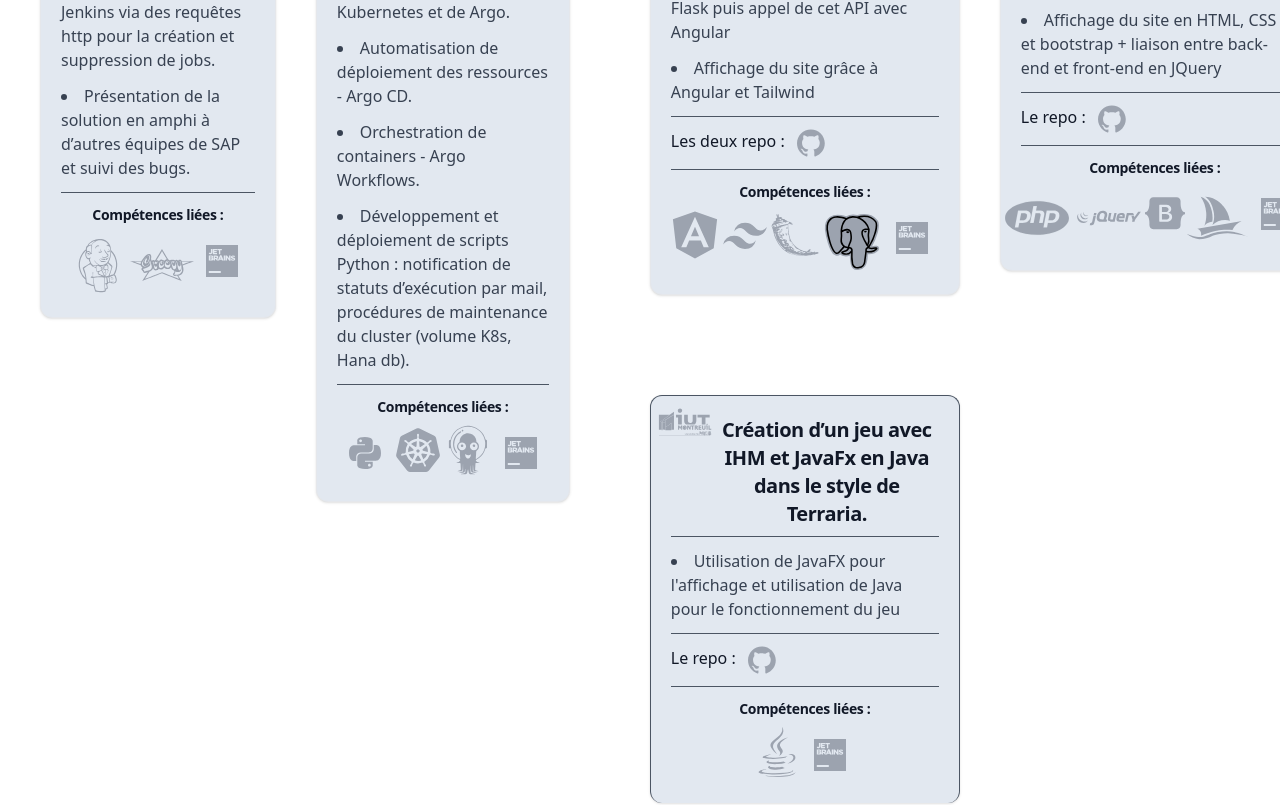
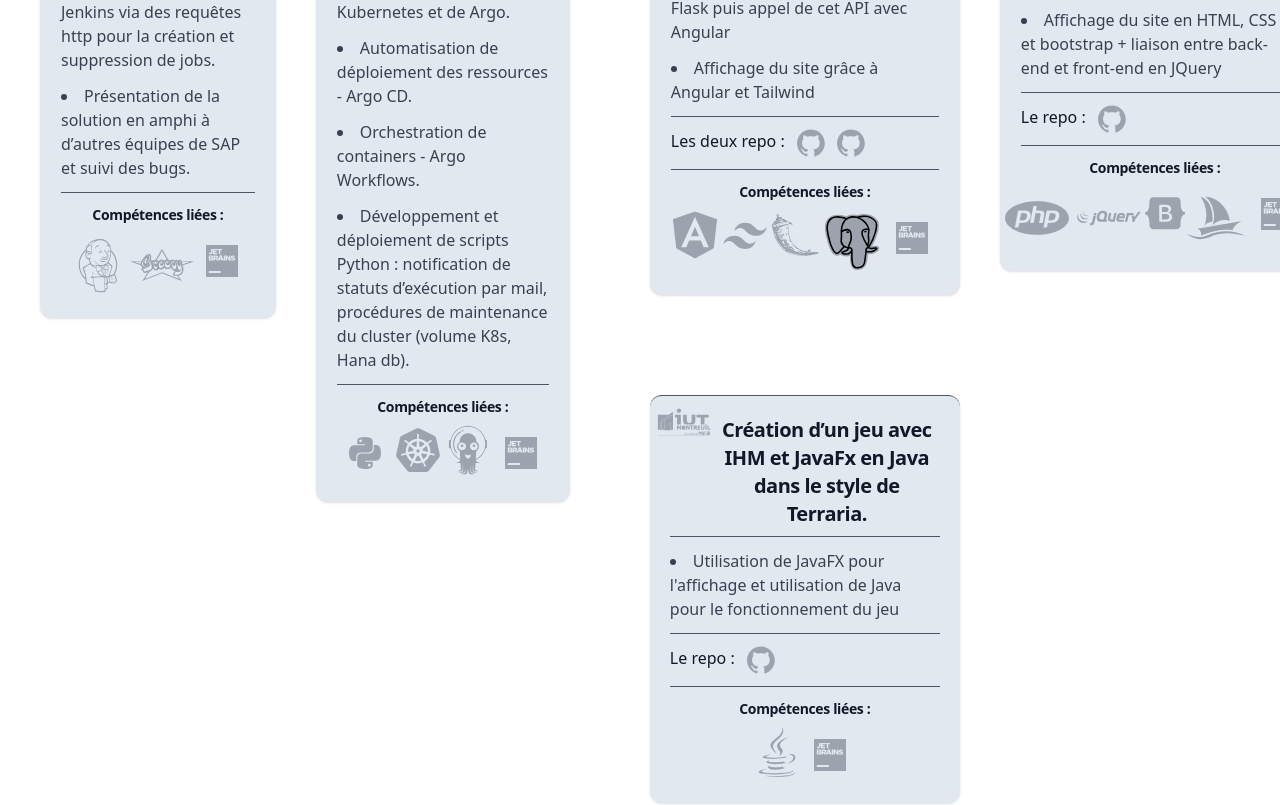
Before and after one commit to Armandpro12/Armandpro12.github.io, an Angular app: page / in a window 1280 px wide. Shown: the part 3683-4488 px from the top of the page. Built offline with nearby package versions, Linux system fonts and the light colour scheme.

Commit message:
now separated github repo and not just one button for both

```diff
--- a/src/app/pages/experiences-page/experiences-page.component.html
+++ b/src/app/pages/experiences-page/experiences-page.component.html
@@ -1081,7 +1081,10 @@
             <div class="mt-3">
               <div class="flex mt-3">
                 <p class="text-gray-900 dark:text-white">Les deux repo : </p>
-                <a href="https://github.com/DUT-Info-Montreuil/SAE-5.A-Back-EDT-APP-FABJM" onclick="window.open('https://github.com/DUT-Info-Montreuil/SAE-5.A-Front-EDT-APP');" class="ml-3">
+                <a href="https://github.com/DUT-Info-Montreuil/SAE-5.A-Back-EDT-APP-FABJM" class="ml-3">
+                  <svg viewBox="0 0 31 30" fill="none" xmlns="http://www.w3.org/2000/svg" class="md:w-7 md:h-7 w-6 h-6"><path fill-rule="evenodd" clip-rule="evenodd" d="M15.3789 0C6.88347 0 0 6.88347 0 15.3789C0 22.1723 4.40542 27.9394 10.5179 29.9719C11.2889 30.112 11.5692 29.6415 11.5692 29.2309C11.5692 28.8655 11.5542 27.8993 11.5492 26.6177C7.26894 27.5439 6.36783 24.5552 6.36783 24.5552C5.66697 22.778 4.66073 22.3024 4.66073 22.3024C3.26401 21.3513 4.76586 21.3713 4.76586 21.3713C6.30776 21.4814 7.11876 22.9532 7.11876 22.9532C8.49044 25.3061 10.7182 24.6253 11.5943 24.2348C11.7344 23.2386 12.1349 22.5627 12.5705 22.1773C9.15626 21.7918 5.56685 20.4702 5.56685 14.5779C5.56685 12.8959 6.16759 11.5242 7.14879 10.4478C6.9936 10.0624 6.46295 8.49545 7.29898 6.37785C7.29898 6.37785 8.59057 5.96734 11.5292 7.95478C12.7557 7.61436 14.0723 7.44416 15.3789 7.43915C16.6855 7.44416 18.0021 7.61436 19.2287 7.95478C22.1673 5.96734 23.4538 6.37785 23.4538 6.37785C24.2949 8.49545 23.7692 10.0624 23.609 10.4478C24.5953 11.5242 25.186 12.8959 25.186 14.5779C25.186 20.4852 21.5916 21.7818 18.1673 22.1673C18.718 22.6378 19.2086 23.579 19.2086 25.0108C19.2086 27.0683 19.1936 28.7253 19.1936 29.2309C19.1936 29.6415 19.4689 30.122 20.2499 29.9719C26.3574 27.9344 30.7578 22.1723 30.7578 15.3789C30.7578 6.88347 23.8744 0 15.3789 0Z" fill="#9ca3af"></path></svg>
+                </a>
+                <a href="https://github.com/DUT-Info-Montreuil/SAE-5.A-Front-EDT-APP" class="ml-3">
                   <svg viewBox="0 0 31 30" fill="none" xmlns="http://www.w3.org/2000/svg" class="md:w-7 md:h-7 w-6 h-6"><path fill-rule="evenodd" clip-rule="evenodd" d="M15.3789 0C6.88347 0 0 6.88347 0 15.3789C0 22.1723 4.40542 27.9394 10.5179 29.9719C11.2889 30.112 11.5692 29.6415 11.5692 29.2309C11.5692 28.8655 11.5542 27.8993 11.5492 26.6177C7.26894 27.5439 6.36783 24.5552 6.36783 24.5552C5.66697 22.778 4.66073 22.3024 4.66073 22.3024C3.26401 21.3513 4.76586 21.3713 4.76586 21.3713C6.30776 21.4814 7.11876 22.9532 7.11876 22.9532C8.49044 25.3061 10.7182 24.6253 11.5943 24.2348C11.7344 23.2386 12.1349 22.5627 12.5705 22.1773C9.15626 21.7918 5.56685 20.4702 5.56685 14.5779C5.56685 12.8959 6.16759 11.5242 7.14879 10.4478C6.9936 10.0624 6.46295 8.49545 7.29898 6.37785C7.29898 6.37785 8.59057 5.96734 11.5292 7.95478C12.7557 7.61436 14.0723 7.44416 15.3789 7.43915C16.6855 7.44416 18.0021 7.61436 19.2287 7.95478C22.1673 5.96734 23.4538 6.37785 23.4538 6.37785C24.2949 8.49545 23.7692 10.0624 23.609 10.4478C24.5953 11.5242 25.186 12.8959 25.186 14.5779C25.186 20.4852 21.5916 21.7818 18.1673 22.1673C18.718 22.6378 19.2086 23.579 19.2086 25.0108C19.2086 27.0683 19.1936 28.7253 19.1936 29.2309C19.1936 29.6415 19.4689 30.122 20.2499 29.9719C26.3574 27.9344 30.7578 22.1723 30.7578 15.3789C30.7578 6.88347 23.8744 0 15.3789 0Z" fill="#9ca3af"></path></svg>
                 </a>
               </div>
@@ -2127,7 +2130,7 @@
           </div>
         </div>
       </div>
-      <div class="block max-w-sm m-5 mt-20 h-fit md:max-w-[310px] p-5 bg-slate-200 rounded-xl shadow dark:bg-slate-800 border border-gray-200 dark:border-slate-700">
+      <div class="block max-w-sm m-5 mt-20 h-fit md:max-w-[310px] p-5 bg-slate-200 rounded-xl shadow dark:bg-slate-800 dark:border dark:border-slate-700">
         <div class="divide-y divide-gray-600">
           <div class="flex">
             <a class="-ml-4 -mt-6" href="https://www.iut.univ-paris8.fr">
```
Also changed, not shown: 6 other files (tests, documents, lock files or other folders).
